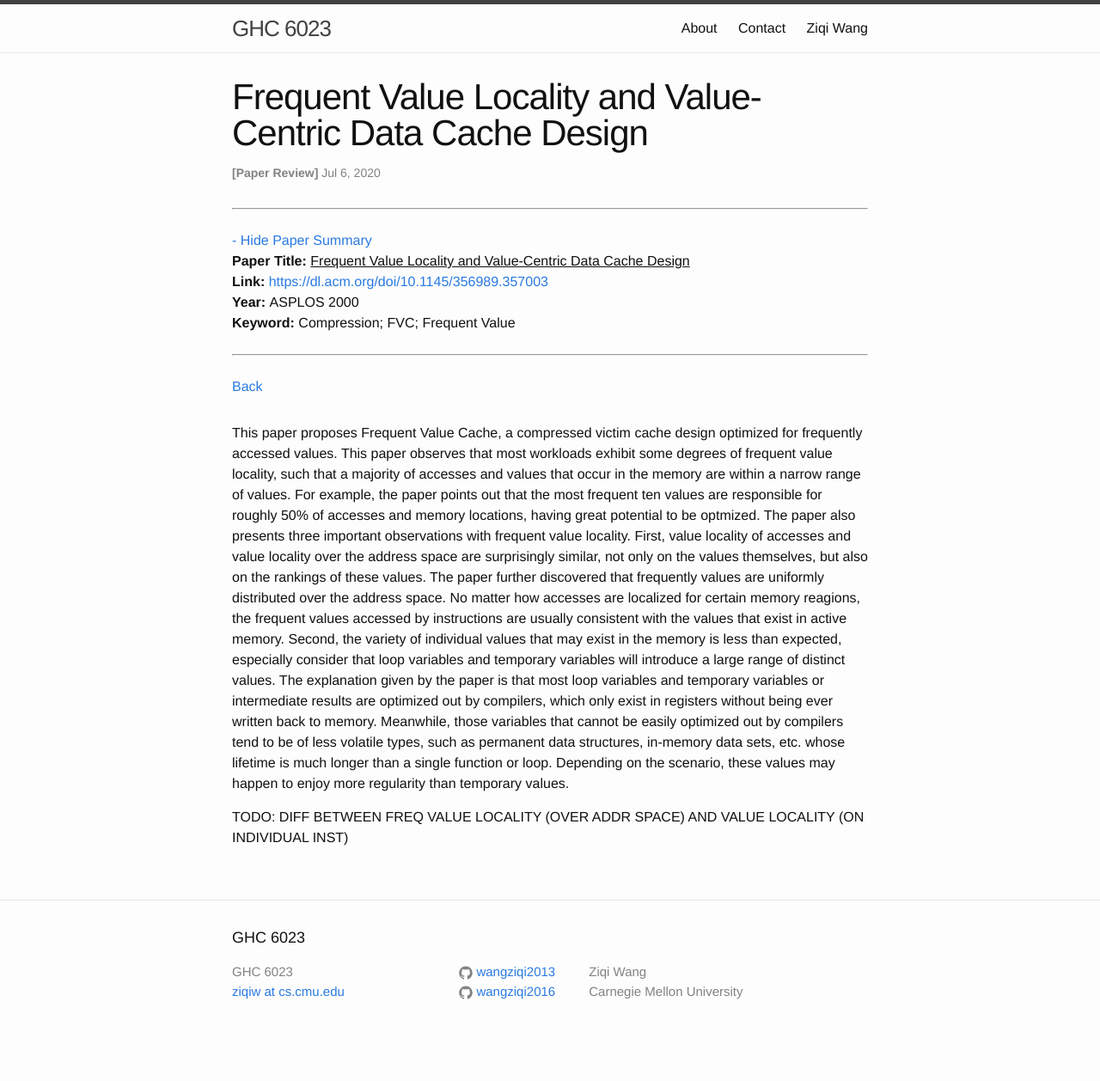
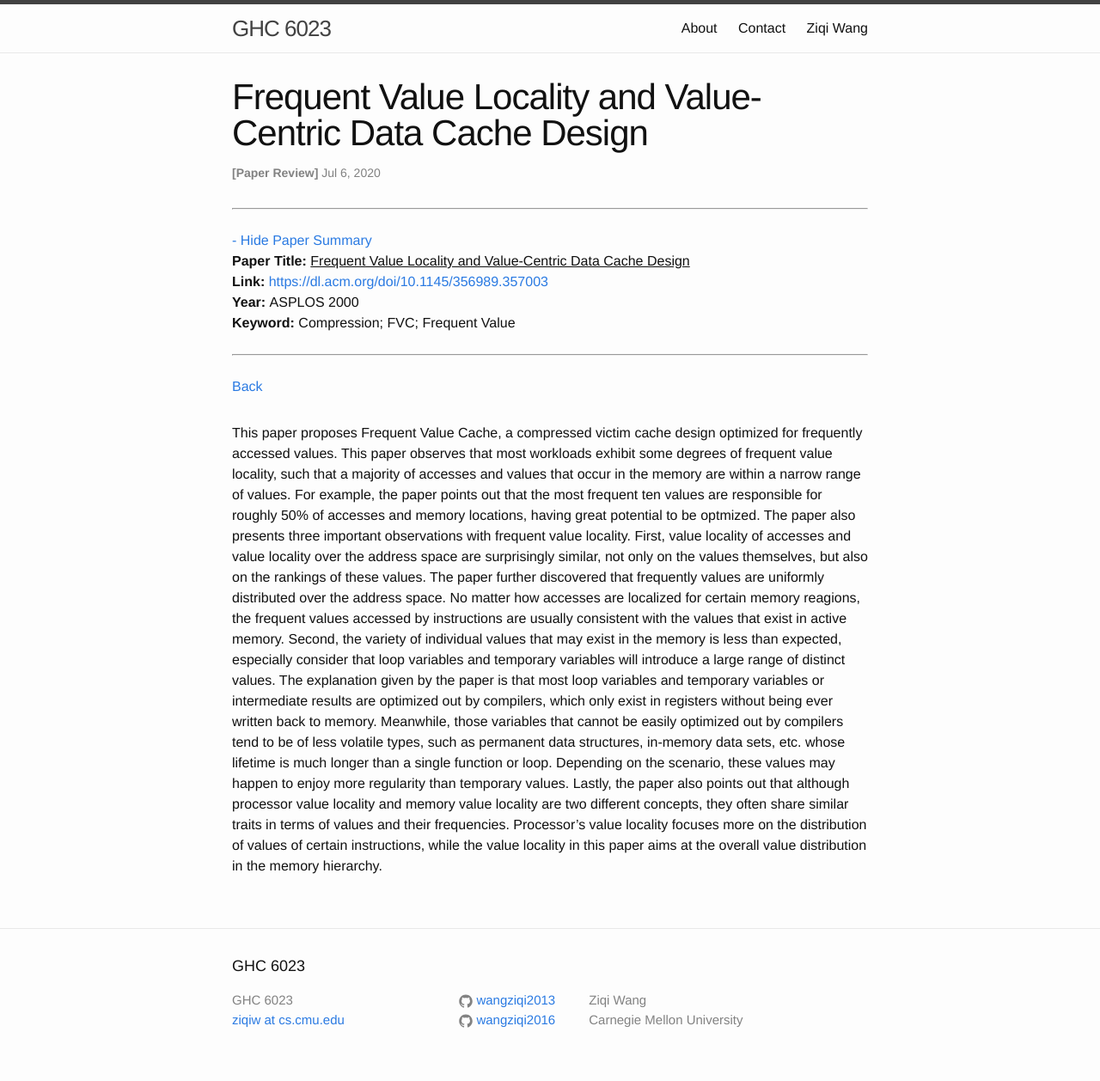
Before and after one commit to wangziqi2013/wangziqi2013.github.io, a Jekyll site: the page built from _posts/2020-07-05-fvc.markdown, in a window 1280 px wide. Shown: the whole page at 86% size. Built offline with Jekyll 4.4.1, drawn with Linux system fonts in a browser that asks for light colours; before the commit the page ends 1225 px from its top, so only the background shows below that.

Commit message:
Finish motivation

```diff
--- a/_posts/2020-07-05-fvc.markdown
+++ b/_posts/2020-07-05-fvc.markdown
@@ -29,5 +29,7 @@ which only exist in registers without being ever written back to memory. Meanwhi
 optimized out by compilers tend to be of less volatile types, such as permanent data structures, in-memory data sets, etc.
 whose lifetime is much longer than a single function or loop. Depending on the scenario, these values may happen to
 enjoy more regularity than temporary values.
-
-TODO: DIFF BETWEEN FREQ VALUE LOCALITY (OVER ADDR SPACE) AND VALUE LOCALITY (ON INDIVIDUAL INST)
+Lastly, the paper also points out that although processor value locality and memory value locality are two different
+concepts, they often share similar traits in terms of values and their frequencies. Processor's value locality focuses
+more on the distribution of values of certain instructions, while the value locality in this paper aims at the overall
+value distribution in the memory hierarchy.
```
